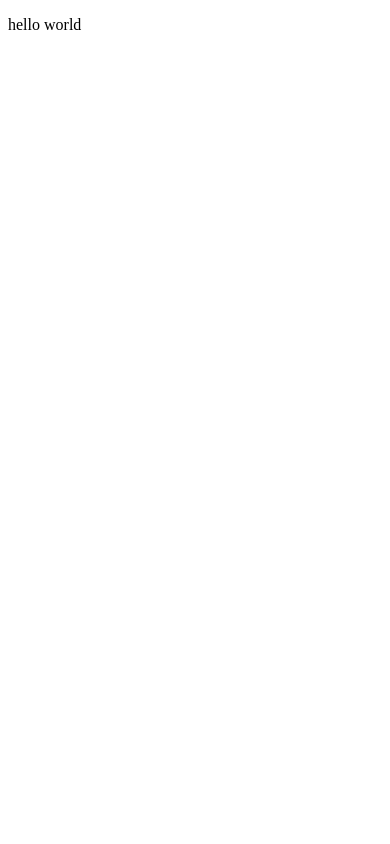
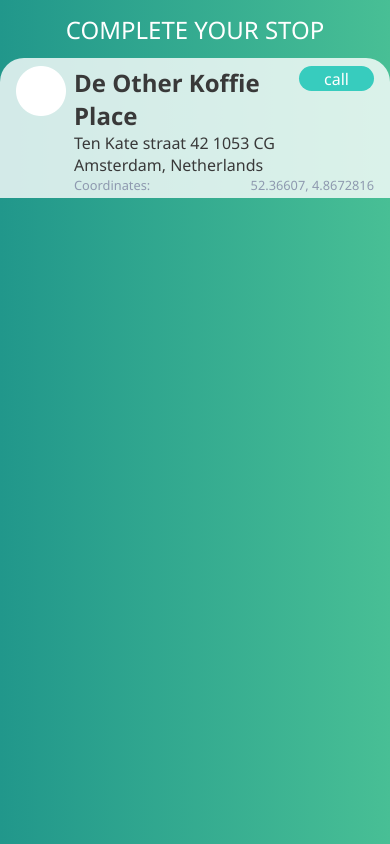
Before and after one commit to MichelleCeli/complete-stop-application, a plain HTML site: page index.html in a window 390 px wide. Drawn offline with Linux system fonts and the light colour scheme.

Commit message:
stop-information-mobile
- json tested
- roughly designed (background, first headings)
- container with information of stop

first I will do the design for smartphones, then I will adjust the tablet version with media queries

```diff
--- /dev/null
+++ b/css/stop-information.css
@@ -0,0 +1,57 @@
+#information-container {
+    display: flex;
+    flex-direction: row;
+    justify-content: space-evenly;
+    width: 100%;
+   /*  height: 134px; */
+    padding: 0.5em 1em 0.25em;
+    box-sizing: border-box;
+    border-radius: 1.5em 1.5em 0px 0px;
+    background: rgba(255, 255, 255, 0.8);
+    }
+
+#avatar {
+height: 50px;
+}
+
+#stop-information {
+    display: flex;
+    flex-direction: column;
+    padding-left: 0.5em;
+    justify-content: space-between;
+}
+
+#name-call{
+    display: flex;
+    flex-direction: row;
+    justify-content: space-between;
+}
+
+#stop-name {
+    padding-right: 0.5em;
+}
+
+#address{
+    display: flex;
+    flex-direction: column;
+}
+
+#coordinates{
+    display: flex;
+    flex-direction: row;
+    justify-content: space-between;
+}
+
+#call-btn {
+  /*   background-image: url(/img/call.png); */
+    background-color: #37CCBE;
+    border-radius: 1em;
+    background-repeat: no-repeat;
+    background-size: cover;
+    width: 90px;
+    height: 25px;
+    border: none;
+     color: white;
+     font-family: 'Segoe UI', Tahoma, Geneva, Verdana, sans-serif;
+     font-size: 1em;
+}
--- /dev/null
+++ b/css/styles.css
@@ -0,0 +1,39 @@
+*{
+    margin: 0;
+    padding: 0;
+}
+
+body {
+    background-image: linear-gradient(to right, #21978B , #48BF95);
+}
+
+h1, h2, h3, h4, h5 {
+    font-family: 'Segoe UI', Tahoma, Geneva, Verdana, sans-serif;
+    color: #393939;
+}
+h1 {
+    font-weight: bold;
+    font-size: 1.5em;
+}
+h2 {
+    font-size: 1em;
+    font-weight: normal;
+}
+h5 {
+    font-size: 0.8em;
+    font-weight: normal;
+    color: #8E99AF;
+}
+
+#header-container {
+    display: flex;
+    justify-content: center;
+    align-items: center;
+    height: 58px;
+    /* height: 10%; */
+}
+
+#header-container h1{
+    color: white;
+    font-weight: normal;
+}
--- a/index.html
+++ b/index.html
@@ -6,18 +6,39 @@
   <meta http-equiv="X-UA-Compatible" content="IE=edge">
   <meta name="viewport" content="width=device-width, initial-scale=1.0">
 
+  <link rel="stylesheet" href=".\css\styles.css">
+  <link rel="stylesheet" href=".\css\stop-information.css">
 
   <title>Complete stop</title>
 </head>
 <body>
-  <header>
+  <header id="header-container">
 
-    <p>hello world</p>
+    <h1>COMPLETE YOUR STOP</h1>
 
   </header>
 
+  <div id="information-container">
+    <img id="avatar" src="img/avatar_null.png" alt="Avatar">
+    <div id="stop-information">
 
- <!--  <script src=".\js\home.js"></script>  -->
+      <div id="name-call">
+        <h1 id="stop-name">De Other Koffie Place</h1>
+        <button id="call-btn">call</button>
+      </div>
+
+      <div id="address">
+        <h2 id="street-pc">Ten Kate straat 42 1053 CG</h2>
+        <h2 id="city-country">Amsterdam, Netherlands</h2>
+      </div>
+
+      <div id="coordinates">
+        <h5>Coordinates:</h5>
+        <h5>52.36607, 4.8672816</h5>
+      </div>
+
+    </div>
+  </div>
 
 
  <script src=".\js\get-data.js"></script>
```
Also changed, not shown: img/avatar_null.png (added), img/call.png (added).
